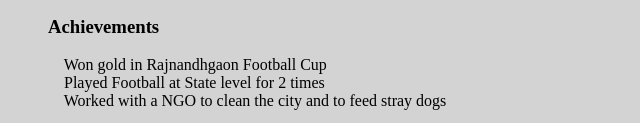
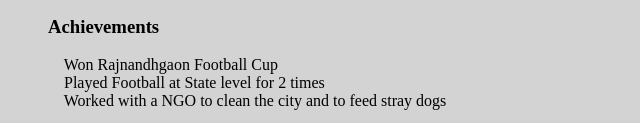
Before and after one commit to CSI-VIT-AP/21bce8373---Vinit-Golani, a plain HTML site: page index.html in a window 1280 px wide. Shown: the part 1642-1765 px from the top of the page, 0-640 px from the left. Drawn offline with Linux system fonts and the light colour scheme.

Commit message:
Update index.html

```diff
--- a/index.html
+++ b/index.html
@@ -85,7 +85,7 @@ Completed Higher Secondary School Education from Yugantar Public School[2019-202
 </pre>
 <h3>Achievements</h3>
 <pre>
-    Won gold in Rajnandhgaon Football Cup
+    Won Rajnandhgaon Football Cup
     Played Football at State level for 2 times
     Worked with a NGO to clean the city and to feed stray dogs
 </pre>
```
